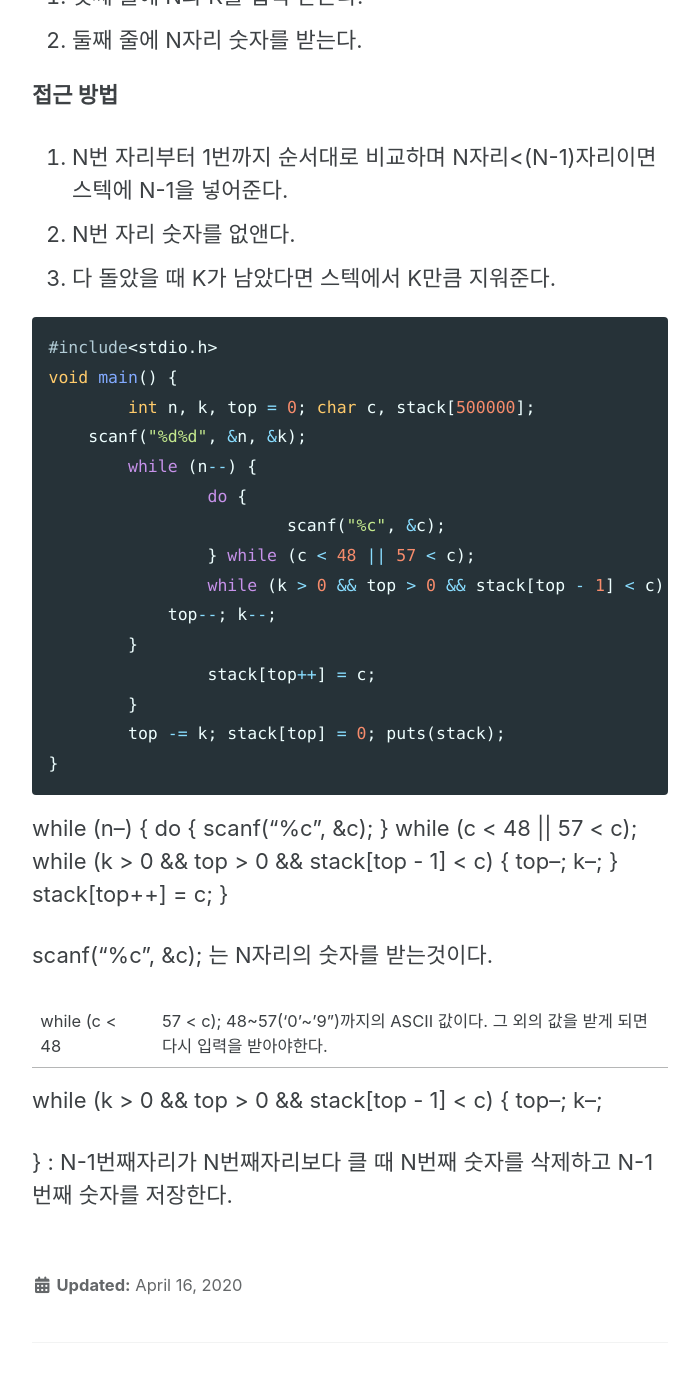
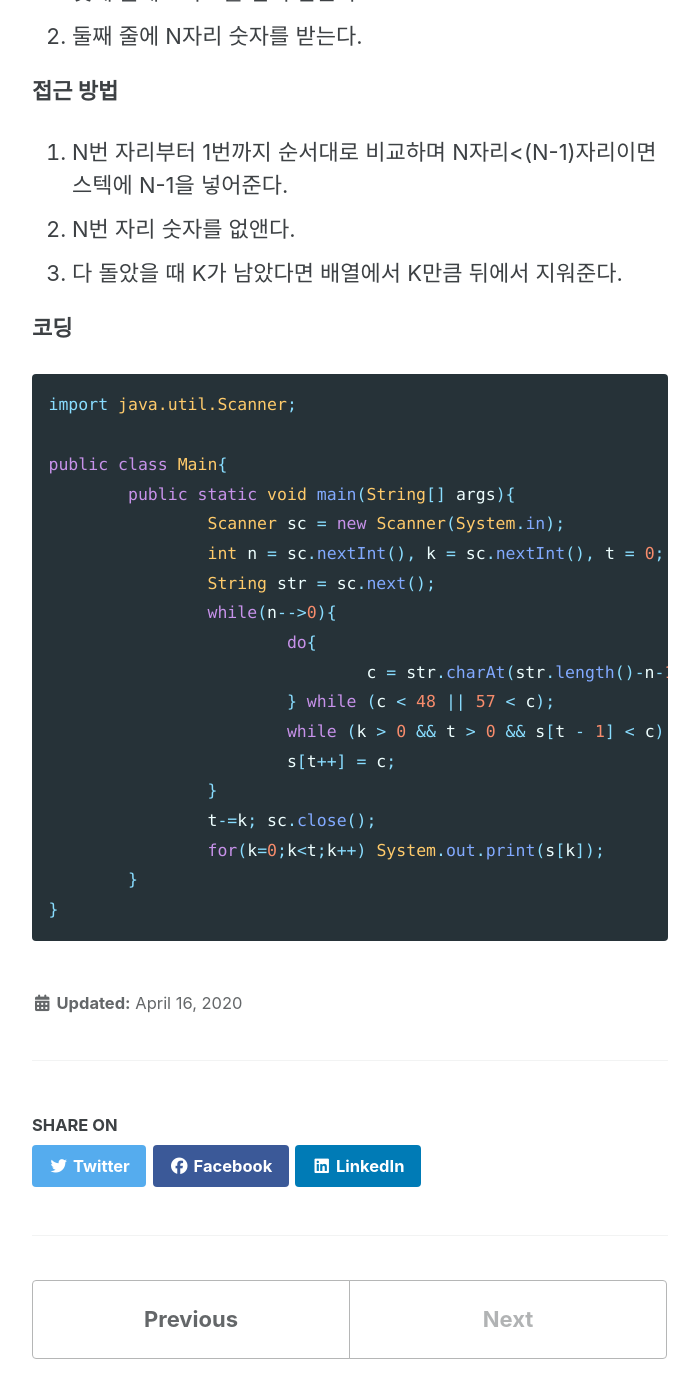
Before and after one commit to didwogh132/didwogh132.github.io, a Jekyll site: the page built from _posts/2020-04-16-Greedy-algorithm.md, in a window 1280 px wide and 1400 px high, scrolled down 1036 px. Shown: the whole window, without its empty margins (290-989 px from the left). Built offline with Jekyll 4.4.1, drawn with Linux system fonts in a browser that asks for light colours; cached includes are drawn as plain includes; nearby versions of some CDN libraries; comment, search, counter and statistics services are not loaded; some of the changed text lies outside the part shown.

Commit message:
greedy algorithm

````diff
--- a/_posts/2020-04-16-Greedy-algorithm.md
+++ b/_posts/2020-04-16-Greedy-algorithm.md
@@ -33,56 +33,40 @@ N자리 숫자가 주어졌을 때, 여기서 숫자 K개를 지워서 얻을
 
 
 
-##### 입력
+**입력**
 
 1. 첫째 줄에 N과 K를 입력 받는다.
 2. 둘째 줄에 N자리 숫자를 받는다.
+
+
 
 **접근 방법**
 
 1. N번 자리부터 1번까지 순서대로 비교하며 N자리<(N-1)자리이면 스텍에 N-1을 넣어준다.
 2. N번 자리 숫자를 없앤다.
-3. 다 돌았을 때 K가 남았다면 스텍에서 K만큼 지워준다.
+3. 다 돌았을 때 K가 남았다면 배열에서 K만큼 뒤에서 지워준다.
 
 
 
-``` c
-#include<stdio.h>
-void main() {
-	int n, k, top = 0; char c, stack[500000];
-    scanf("%d%d", &n, &k);
-	while (n--) {
-		do {
-			scanf("%c", &c);
-		} while (c < 48 || 57 < c);
-		while (k > 0 && top > 0 && stack[top - 1] < c) {
-            top--; k--;
-        }
-		stack[top++] = c;
+**코딩**
+
+``` java
+import java.util.Scanner;
+
+public class Main{
+	public static void main(String[] args){
+		Scanner sc = new Scanner(System.in);
+		int n = sc.nextInt(), k = sc.nextInt(), t = 0; char c, s[] = new char[n];
+		String str = sc.next();
+		while(n-->0){
+			do{
+				c = str.charAt(str.length()-n-1);
+			} while (c < 48 || 57 < c);
+			while (k > 0 && t > 0 && s[t - 1] < c) { t--; k--; }
+			s[t++] = c;
+		}
+		t-=k; sc.close();
+		for(k=0;k<t;k++) System.out.print(s[k]);
 	}
-	top -= k; stack[top] = 0; puts(stack);
 }
 ```
-
-while (n--) {
-		do {
-			scanf("%c", &c);
-		} while (c < 48 || 57 < c);
-		while (k > 0 && top > 0 && stack[top - 1] < c) {
-            top--; k--;
-        }
-		stack[top++] = c;
-	}
-
-
-
-scanf("%c", &c); 는 N자리의 숫자를 받는것이다.
-
-while (c < 48 || 57 < c); 48~57('0'~'9")까지의 ASCII 값이다. 그 외의 값을 받게 되면 다시 입력을 받아야한다.
-
-
-
-while (k > 0 && top > 0 && stack[top - 1] < c) {
-            top--; k--;
-
- } : N-1번째자리가 N번째자리보다 클 때 N번째 숫자를 삭제하고 N-1번째 숫자를 저장한다.
````
